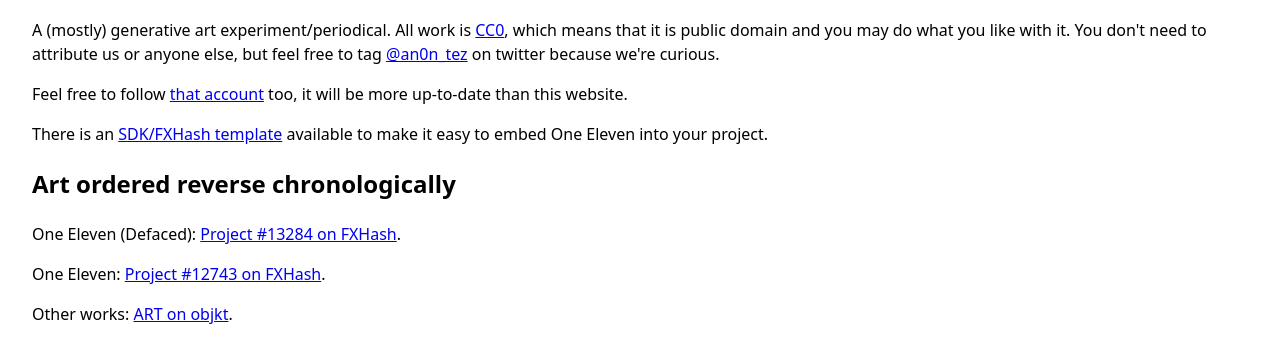
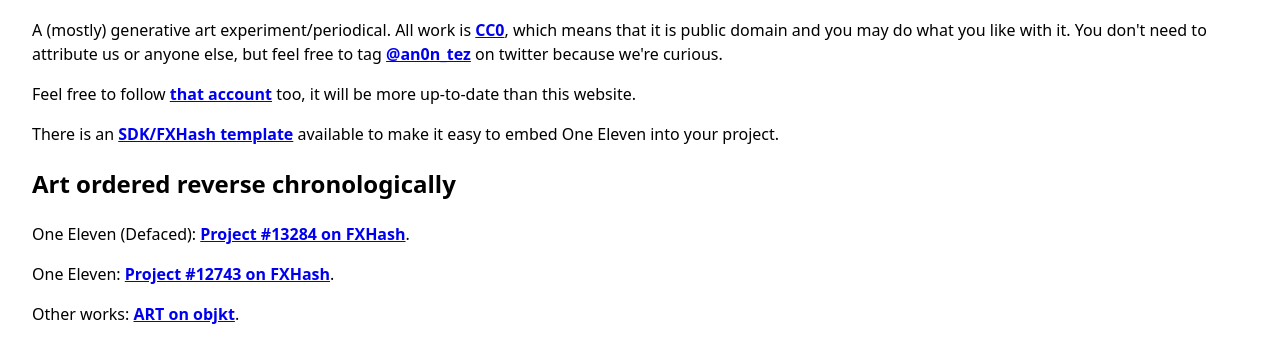
Before and after one commit to an0n-tez/an0n-web, a plain HTML site: page index.html in a window 1280 px wide. Shown: the part 83-446 px from the top of the page. Drawn offline with Linux system fonts and the light colour scheme; a web font is replaced by a local one.

Commit message:
bold links, cleanup

```diff
--- a/css/style.css
+++ b/css/style.css
@@ -801,26 +801,18 @@
 
 html {
   line-height: 1.5;
-  /* 1 */
   -webkit-text-size-adjust: 100%;
-  /* 2 */
   -moz-tab-size: 4;
-  /* 3 */
   -o-tab-size: 4;
      tab-size: 4;
-  /* 3 */
   font-family: Overpass, system-ui, -apple-system, BlinkMacSystemFont, "Segoe UI", Roboto, "Helvetica Neue", Arial, "Noto Sans", sans-serif, "Apple Color Emoji", "Segoe UI Emoji", "Segoe UI Symbol", "Noto Color Emoji";
-  /* 4 */
 }
-
-/*
-1. Remove the margin in all browsers.
-2. Inherit line-height from `html` so users can set them as a class directly on the `html` element.
-*/
 
 body {
   margin: 2em;
-  /* 1 */
   line-height: inherit;
-  /* 2 */
 }
+
+a {
+  font-weight: bold;
+}
```
